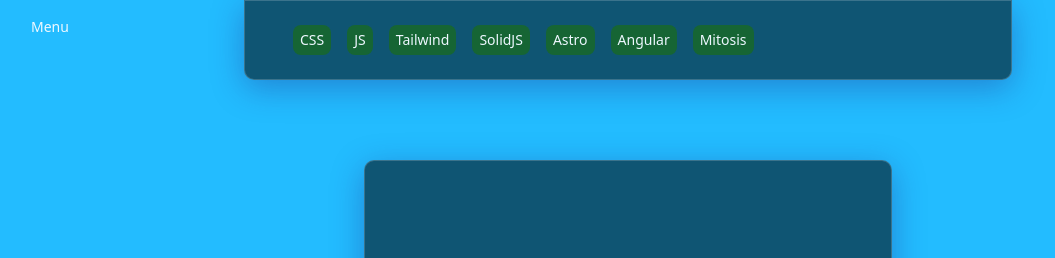
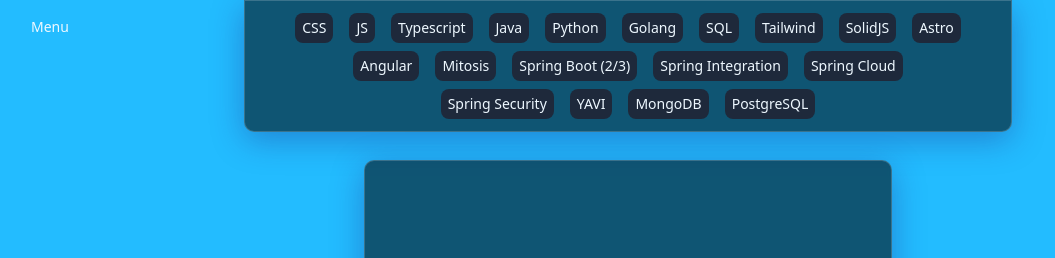
Before and after one commit to nduartech/monorepo-v1, a Solid app in the folder packages/mr-solid/: page / in a window 1280 px wide. Shown: the top 258 px of the page, without its empty margins (12-1067 px from the left). Built offline with nearby package versions, Linux system fonts and the light colour scheme; some icons are missing.

Commit message:
Progress on resume page

```diff
--- a/packages/mr-solid/src/App.tsx
+++ b/packages/mr-solid/src/App.tsx
@@ -29,6 +29,36 @@
       link: ""
     },
     {
+      label: "Typescript",
+      skill: "ts",
+      category: "front-end",
+      link: ""
+    },
+    {
+      label: "Java",
+      skill: "java",
+      category: "back-end",
+      link: ""
+    },
+    {
+      label: "Python",
+      skill: "python",
+      category: "back-end",
+      link: "https://www.python.org/"
+    },
+    {
+      label: "Golang",
+      skill: "golang",
+      category: "back-end",
+      link: "https://go.dev/"
+    },
+    {
+      label: "SQL",
+      skill: "sql",
+      category: "back-end",
+      link: ""
+    },
+    {
       label: "Tailwind",
       skill: "tailwindcss",
       category: "front-end",
@@ -36,28 +66,70 @@
     },
     {
       label: "SolidJS",
-      skill: "solidjs",
+      skill: "solidjs,ts",
       category: "front-end",
       link: "https://www.solidjs.com/"
     },
     {
       label: "Astro",
-      skill: "astrojs",
+      skill: "astrojs,ts",
       category: "front-end",
       link: "https://astro.build/"
     },
     {
       label: "Angular",
-      skill: "angularjs",
+      skill: "angularjs,ts",
       category: "front-end",
       link: "https://angular.io/"
     },
     {
       label: "Mitosis",
-      skill: "mitosisjs",
+      skill: "mitosisjs,ts",
       category: "front-end",
       link: "https://mitosis.builder.io/"
-    }
+    },
+    {
+      label: "Spring Boot (2/3)",
+      skill: "spring-boot,java",
+      category: "back-end",
+      link: "https://spring.io/projects/spring-boot"
+    },
+    {
+      label: "Spring Integration",
+      skill: "spring-integration,java",
+      category: "back-end",
+      link: "https://spring.io/projects/spring-integration"
+    },
+    {
+      label: "Spring Cloud",
+      skill: "spring-cloud,java",
+      category: "back-end",
+      link: "https://spring.io/projects/spring-cloud"
+    },
+    {
+      label: "Spring Security",
+      skill: "spring-security,java",
+      category: "back-end",
+      link: "https://spring.io/projects/spring-security"
+    },
+    {
+      label: "YAVI",
+      skill: "yavi,java",
+      category: "back-end",
+      link: "https://yavi.ik.am/"
+    },
+    {
+      label: "MongoDB",
+      skill: "mongo",
+      category: "back-end",
+      link: "https://www.mongodb.com/"
+    },
+    {
+      label: "PostgreSQL",
+      skill: "postgresql",
+      category: "back-end",
+      link: "https://www.postgresql.org/"
+    },
   ];
 
   const [filters, setFilters] = skillFilters;
@@ -76,7 +148,7 @@
         dark:bg-[rgba(_0,_0,_0,_0.7_)] dark:[box-shadow:0_8px_32px_0_rgba(_31,_38,_135,_0.37_)] dark:backdrop-filter
         dark:backdrop-blur-[14.5px] dark:rounded-[10px] dark:border-[1px] dark:border-[solid] dark:border-[rgba(255,255,255,0.18)]
         flex flex-row justify-start items-center px-0 md:px-5 lg:px-10">
-              <div class="w-12/12 h-11/12 flex flex-row flex-wrap py-2"
+              <div class="w-12/12 h-11/12 flex flex-row flex-wrap py-2 justify-center items-center"
                 // no-scrollbar scroll-smooth
                 // " onWheel={(event)=> {
                 //   event.preventDefault();
--- a/packages/mr-solid/src/components/SkillButton.tsx
+++ b/packages/mr-solid/src/components/SkillButton.tsx
@@ -14,10 +14,11 @@
     <>
       <div
         class={"skillButton min-w-fit flex flex-row space-x-1.5 items-center justify-center" +
-          " py-1 mx-2 my-1 px-1.5 text-sm font-medium text-regal-blue-50 dark:text-regal-blue-50 border border-transparent " +
-          "rounded-lg "+(props.category==="front-end"?
-            filterButton(filters(),props.skill)?"bg-green-600 dark:bg-green-700":"bg-green-800 dark:bg-green-900"
-            :"")}
+          " py-1 mx-2 my-1 px-1.5 text-sm font-medium text-regal-blue-50 dark:text-regal-blue-50 border " +
+          "rounded-lg "+(
+            !filterButton(filters(),props.skill)?"bg-slate-800 dark:bg-slate-900 border-transparent":
+              props.category==="front-end"?"bg-green-900 dark:bg-green-950 border-transparent" :
+                props.category==="back-end"?"bg-purple-900 dark:bg-purple-950 border-transparent":"")}
         data-skill={props.skill}
         onMouseOver={()=>{
           if(filters().length === 0) {
```
